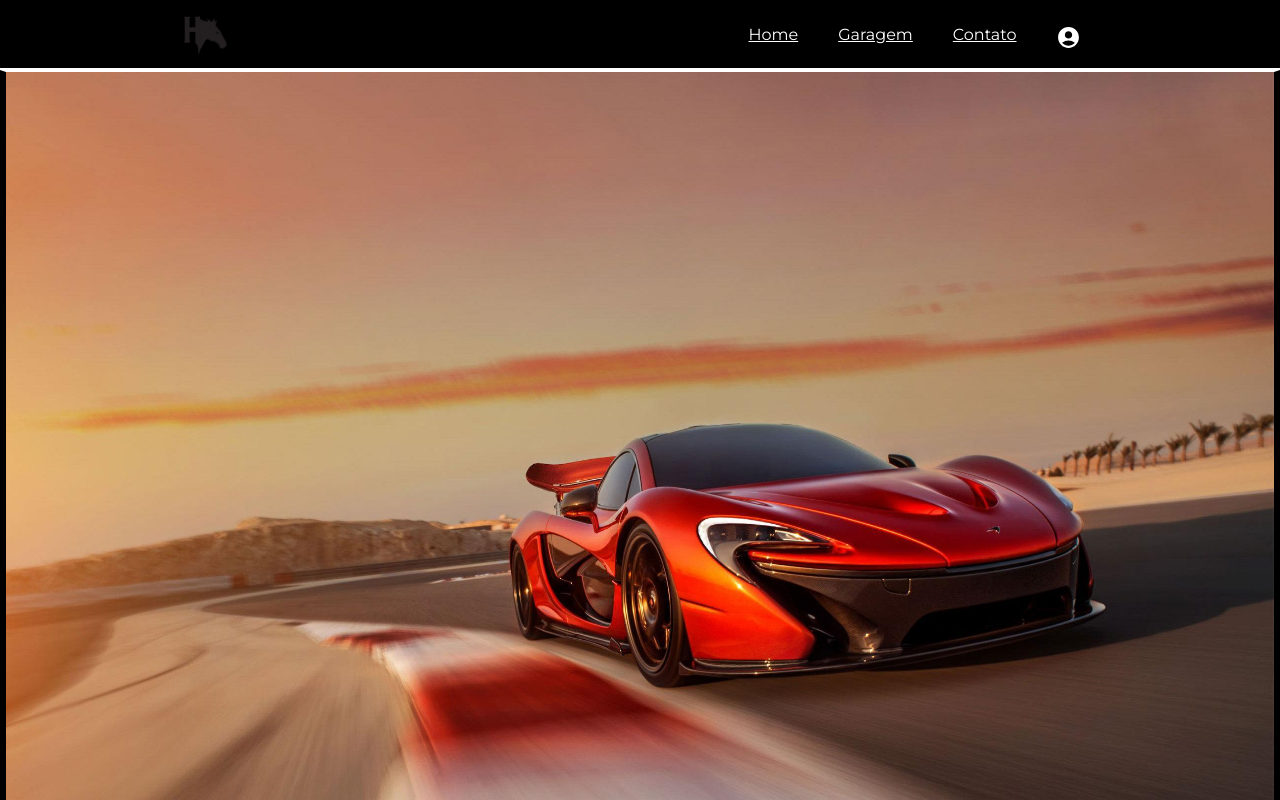
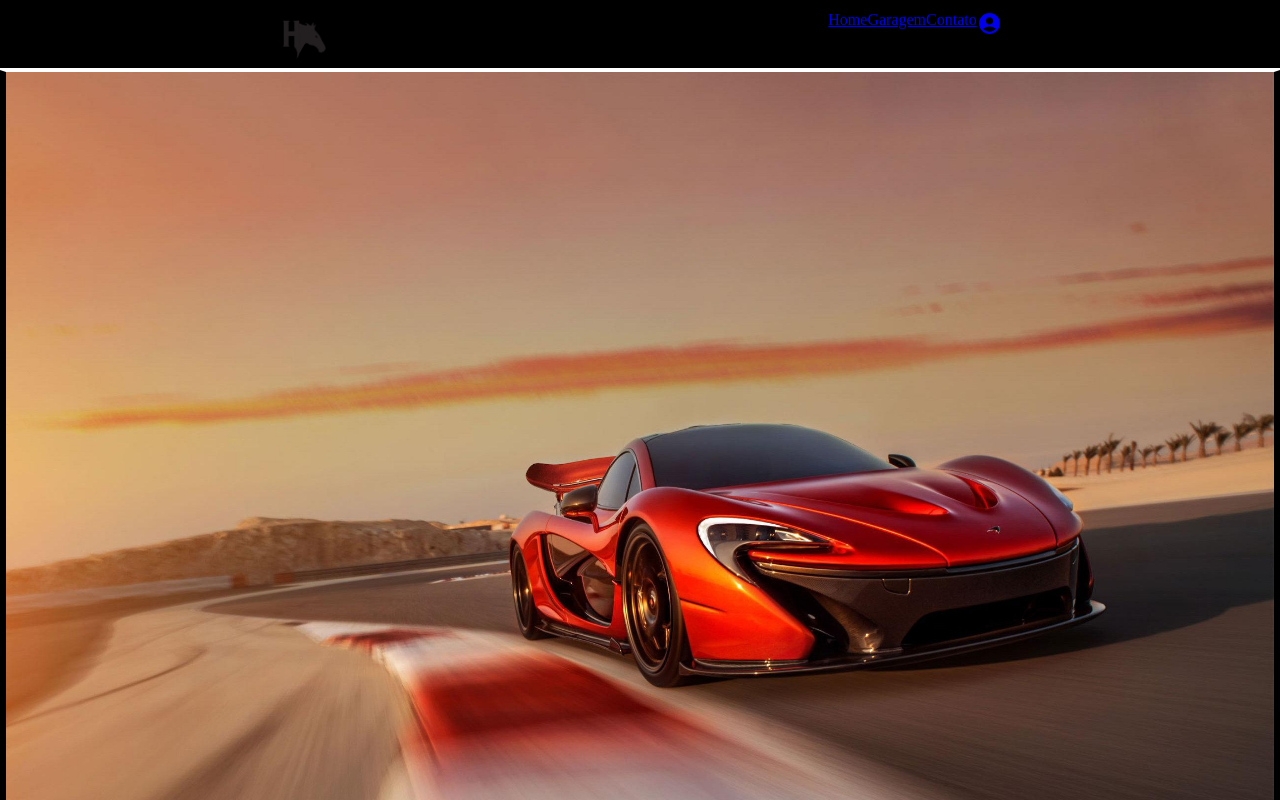
Before and after one commit to lucasma1a/HoistenerTCC, a React (Vite) app: page / in a window 1280 px wide. Shown: the top 800 px of the page. Built offline with nearby package versions, Linux system fonts and the light colour scheme.

Commit message:
adicionada condicional para os NavLinks

```diff
--- a/src/components/Nav.jsx
+++ b/src/components/Nav.jsx
@@ -1,7 +1,7 @@
 import { MdAccountCircle } from "react-icons/md";
-import {  NavLink } from 'react-router-dom';
+import { NavLink } from 'react-router-dom';
 import Logo from '../assets/hoistener-logo.png';
-import style from '../css/Link.module.css'
+import style from '../css/Link.module.css';
 import '../css/style.css';
 
 export default function Nav()
@@ -16,16 +16,16 @@ export default function Nav()
                     <NavLink to="/" className={`nav-navbar-img`} data-test-id>
                         <img src={Logo}></img>
                     </NavLink>
-                    <NavLink to="/" className="nav-navbar-link" data-test-id>
+                    <NavLink to="/" className={({isActive}) => `${style.navNavbarLink} ${isActive ? style.linkDestacado : ''}`} data-test-id>
                         Home
                     </NavLink>
-                    <NavLink to="/garagem" className="nav-navbar-link" data-test-id>
+                    <NavLink to="/garagem" className={({isActive}) => `${style.navNavbarLink} ${isActive ? style.linkDestacado : ''}`} data-test-id>
                         Garagem
                     </NavLink>
-                    <a href='#Contato' className='nav-navbar-link' data-test-id>
+                    <a href='#Contato' className={style.navNavbarLink} data-test-id>
                         Contato
                     </a>
-                    <NavLink to="/login" className="nav-navbar-link" data-test-id>
+                    <NavLink to="/login"  className={style.navNavbarLink} data-test-id>
                         <MdAccountCircle size={25}/>
                         {/* <HiOutlineLogout onClick={handleLogout}/> */}
                     </NavLink>
```
